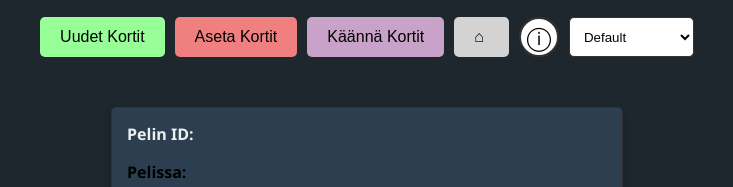
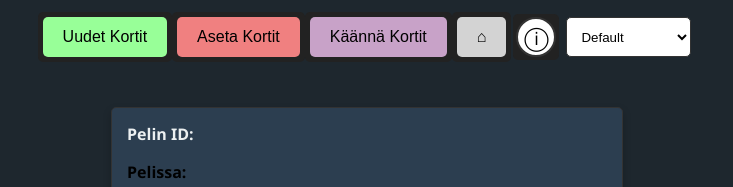
Before and after one commit to ptiagomp/cardtestweb1, a website: page public/gameA.html in a window 1280 px wide. Shown: the part 499-686 px from the top of the page, 273-1006 px from the left. Drawn offline with nearby package versions, Linux system fonts and the light colour scheme; no server answers.

Commit message:
button fx

```diff
--- a/public/gameA.css
+++ b/public/gameA.css
@@ -136,19 +136,45 @@ button {
     font-size: 16px;
     cursor: pointer;
     border: none;
-    background-color: #333;
     color: black;
     border-radius: 5px;
-    transition: background-color 0.3s, transform 0.3s;
-    transform-origin: center;
+    transition: all 0.3s ease;
+    position: relative; /* For 3D effect */
+    background-color: #333;
 }
 
-button:hover {
-    background-color: #555;
-    transform: scale(1.1);
+button::before {
+    content: '';
+    position: absolute;
+    top: -5px;
+    left: -5px;
+    right: -5px;
+    bottom: -5px;
+    z-index: -1;
+    background: #222;
+    border-radius: 5px;
+    transition: all 0.3s ease;
 }
 
-/* Specific Button Styles */
+button:hover::before {
+    top: -2px;
+    left: -2px;
+    right: -2px;
+    bottom: -2px;
+}
+
+button:active {
+    top: 2px;
+}
+
+button:active::before {
+    top: -1px;
+    left: -1px;
+    right: -1px;
+    bottom: -1px;
+}
+
+/* Specific Button Styles (if needed) */
 #resetBtn {
     background-color: #98FF98;
 }
@@ -164,10 +190,6 @@ button:hover {
 #homeBtn {
     background-color: #D3D3D3;
     color: black;
-}
-
-.home-icon {
-    margin-right: 5px;
 }
 
 /* Game Info and Players List Container Styles */
```
